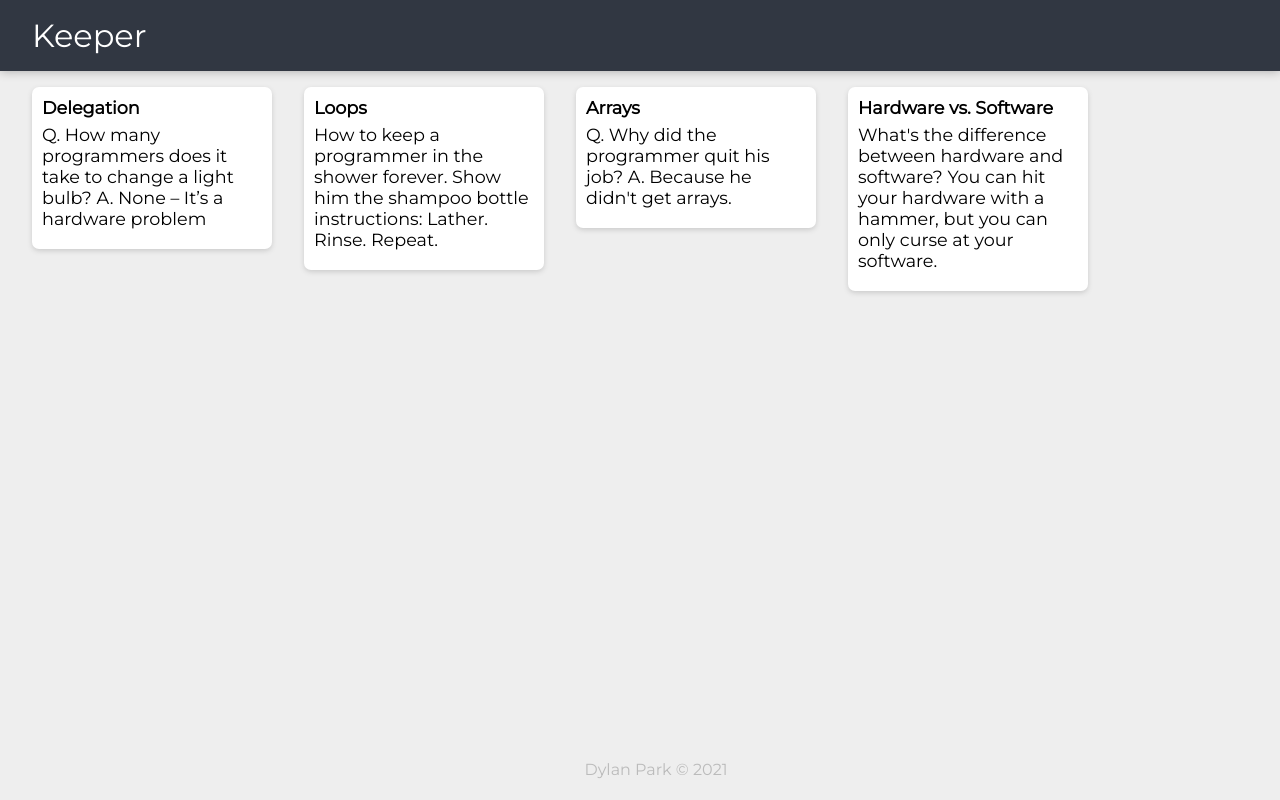
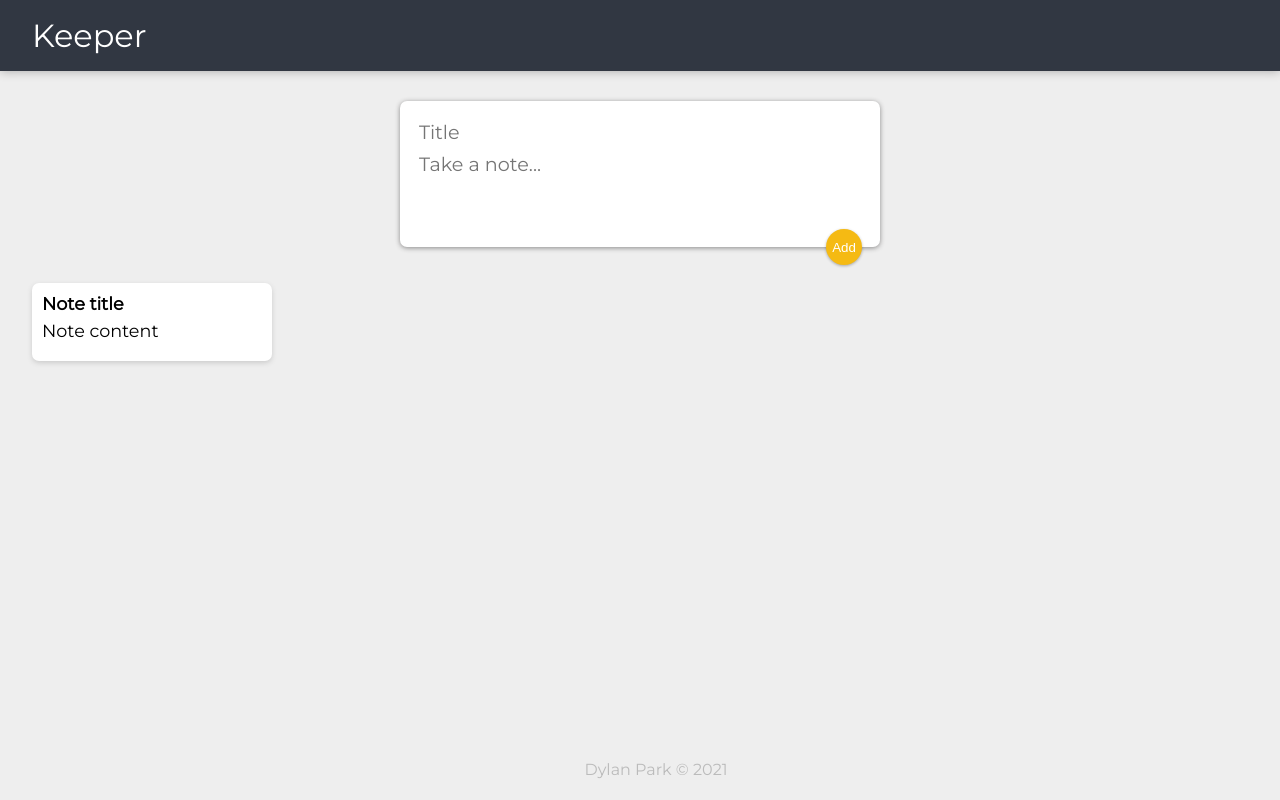
Before and after one commit to dylpark/Keeper-React, a React (Create React App) app in the folder keeper/: page / in a window 1280 px wide. Built offline with nearby package versions, Linux system fonts and the light colour scheme.

Commit message:
Beginning Add/Delete Note Functionality

```diff
--- a/keeper/public/styles.css
+++ b/keeper/public/styles.css
@@ -54,3 +54,49 @@
   white-space: pre-wrap;
   word-wrap: break-word;
 }
+
+.note button {
+  position: relative;
+  float: right;
+  margin-right: 10px;
+  color: #f5ba13;
+  border: none;
+  width: 36px;
+  height: 36px;
+  cursor: pointer;
+  outline: none;
+}
+
+form {
+  position: relative;
+  width: 480px;
+  margin: 30px auto 20px auto;
+  background: #fff;
+  padding: 15px;
+  border-radius: 7px;
+  box-shadow: 0 1px 5px rgb(138, 137, 137);
+}
+form input,
+form textarea {
+  width: 100%;
+  border: none;
+  padding: 4px;
+  outline: none;
+  font-size: 1.2em;
+  font-family: inherit;
+  resize: none;
+}
+form button {
+  position: absolute;
+  right: 18px;
+  bottom: -18px;
+  background: #f5ba13;
+  color: #fff;
+  border: none;
+  border-radius: 50%;
+  width: 36px;
+  height: 36px;
+  box-shadow: 0 1px 3px rgba(0, 0, 0, 0.3);
+  cursor: pointer;
+  outline: none;
+}
--- a/keeper/src/components/App.jsx
+++ b/keeper/src/components/App.jsx
@@ -2,19 +2,14 @@
 import Header from "./Header";
 import Footer from "./Footer";
 import Note from "./Note";
-import notes from "../notes";
+import CreateArea from "./CreateArea";
 
 function App() {
   return (
     <div>
       <Header />
-      {notes.map((noteItem) => (
-        <Note
-          key={noteItem.key}
-          title={noteItem.title}
-          content={noteItem.content}
-        />
-      ))}
+      <CreateArea />
+      <Note key={1} title="Note title" content="Note content" />
       <Footer />
     </div>
   );
--- /dev/null
+++ b/keeper/src/components/CreateArea.jsx
@@ -0,0 +1,15 @@
+import React from "react";
+
+function CreateArea() {
+  return (
+    <div>
+      <form>
+        <input name="title" placeholder="Title" />
+        <textarea name="content" placeholder="Take a note..." rows="3" />
+        <button>Add</button>
+      </form>
+    </div>
+  );
+}
+
+export default CreateArea;
--- a/keeper/src/notes.js
+++ /dev/null
@@ -1,28 +0,0 @@
-const notes = [
-  {
-    key: 1,
-    title: "Delegation",
-    content:
-      "Q. How many programmers does it take to change a light bulb? A. None – It’s a hardware problem",
-  },
-  {
-    key: 2,
-    title: "Loops",
-    content:
-      "How to keep a programmer in the shower forever. Show him the shampoo bottle instructions: Lather. Rinse. Repeat.",
-  },
-  {
-    key: 3,
-    title: "Arrays",
-    content:
-      "Q. Why did the programmer quit his job? A. Because he didn't get arrays.",
-  },
-  {
-    key: 4,
-    title: "Hardware vs. Software",
-    content:
-      "What's the difference between hardware and software? You can hit your hardware with a hammer, but you can only curse at your software.",
-  },
-];
-
-export default notes;
```
